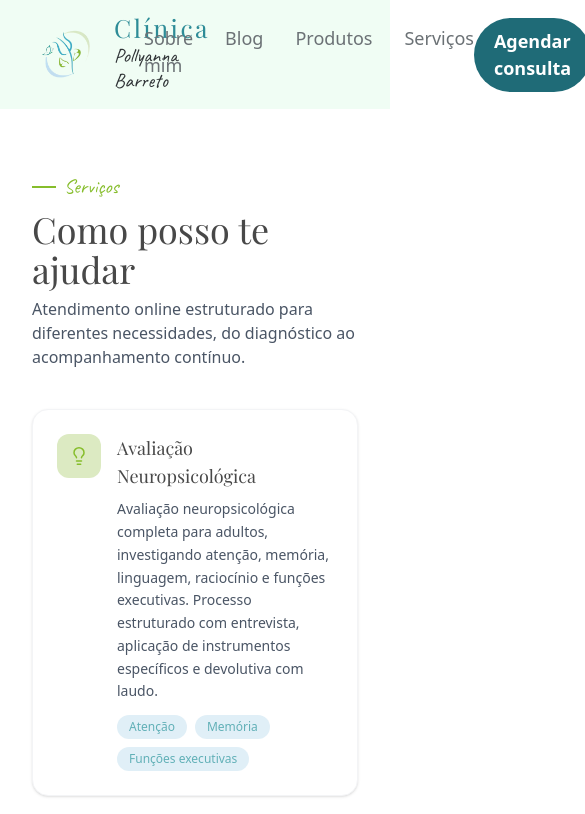
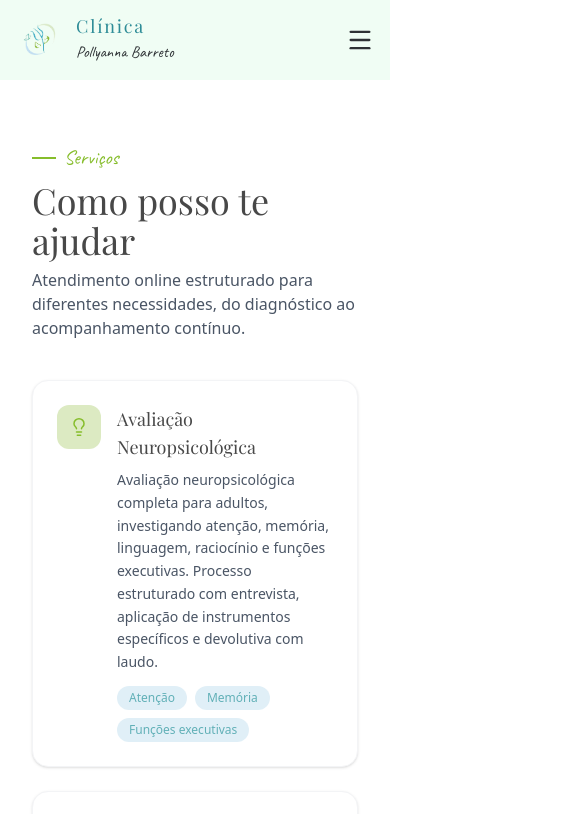
Before and after one commit to Soares431/clinica-loja-polly, a Next.js app: page / in a window 390 px wide. Shown: the top 814 px of the page, 585 px wide, since content can reach past the window. Built offline with nearby package versions, Linux system fonts and the light colour scheme; a web font is replaced by a local one.

Commit message:
feacture: versão head mobile

```diff
--- a/src/components/Header.tsx
+++ b/src/components/Header.tsx
@@ -1,40 +1,48 @@
 "use client";
 
+import { useState } from "react";
 import Image from "next/image";
 import Link from "next/link";
+import { Menu, X } from "lucide-react";
 import { NAV_LINKS } from "@/constants/navegation";
 import { usePathname } from "next/navigation";
 
 export default function Header() {
   const pathname = usePathname();
+  const [menuOpen, setMenuOpen] = useState(false);
   const logoImg = "/assets/image/logo-fundo.png";
+
   return (
-    <header className="flex items-center justify-between px-8 py-4 bg-white-soft">
+    <header className="relative bg-white-soft">
+      <div className="flex items-center justify-between px-4 sm:px-8 py-4">
+
         <div className="flex items-center gap-3">
           <Image
             src={logoImg}
             alt="Logo clinica"
             width={70}
             height={70}
-          className="border-2 brand-gray rounded-full object-cover"
+            className="w-12 h-12 sm:w-[70px] sm:h-[70px] border-2 brand-gray rounded-full object-cover"
           />
           <div className="leading-tight">
-          <p className="text-[25px] tracking-widest text-teal font-serif -mt-1">
+            <p className="text-lg sm:text-[25px] tracking-widest text-teal font-serif -mt-1">
               Clínica
             </p>
-          <p className="font-script text-[20px] text-ink">
+            <p className="font-script text-base sm:text-[20px] text-ink">
               Pollyanna Barreto
             </p>
           </div>
         </div>
 
-      <nav className="flex item-center gap-8 text-[18px] font-medium">
+
+        <nav className="hidden md:flex items-center gap-8 text-[18px] font-medium">
           {NAV_LINKS.map((link) => {
             const active = pathname === link.href;
             return (
               <Link
                 key={link.href}
                 href={link.href}
+                target={link.target}
                 className={`pb-1 border-b-2 transition-colors ${
                   active
                     ? "text-brand-teal border-brand-green"
@@ -47,12 +55,52 @@ export default function Header() {
           })}
         </nav>
 
+
         <Link
           href="/agendamento"
-        className="bg-brand-teal-deep text-white text-[18px] font-semibold px-5 py-2.5 rounded-full hover:opacity-90 transition"
+          className="hidden md:inline-block bg-brand-teal-deep text-white text-[18px] font-semibold px-5 py-2.5 rounded-full hover:opacity-90 transition"
         >
           Agendar consulta
         </Link>
+
+
+        <button
+          onClick={() => setMenuOpen((prev) => !prev)}
+          className="md:hidden text-ink"
+          aria-label="Abrir menu"
+        >
+          {menuOpen ? <X className="w-7 h-7" /> : <Menu className="w-7 h-7" />}
+        </button>
+      </div>
+
+
+      {menuOpen && (
+        <nav className="md:hidden flex flex-col gap-1 px-4 pb-4 bg-white-soft border-t border-gray-100">
+          {NAV_LINKS.map((link) => {
+            const active = pathname === link.href;
+            return (
+              <Link
+                key={link.href}
+                href={link.href}
+                target={link.target}
+                onClick={() => setMenuOpen(false)}
+                className={`py-3 text-base font-medium border-b border-gray-100 ${
+                  active ? "text-brand-teal" : "text-ink-soft"
+                }`}
+              >
+                {link.label}
+              </Link>
+            );
+          })}
+          <Link
+            href="/agendamento"
+            onClick={() => setMenuOpen(false)}
+            className="mt-3 text-center bg-brand-teal-deep text-white font-semibold px-5 py-2.5 rounded-full"
+          >
+            Agendar consulta
+          </Link>
+        </nav>
+      )}
     </header>
   );
 }
--- a/src/constants/navegation.ts
+++ b/src/constants/navegation.ts
@@ -1,11 +1,12 @@
 export interface NavLink {
   href: string;
   label: string;
+  target?: string;
 }
 
 export const NAV_LINKS: NavLink[] = [
-  {href: "https://psicologix.vercel.app/", label:"Sobre mim"},
-  { href: "/blog", label: "Blog" },
-  { href: "/loja", label: "Produtos" },
-  { href: "/servicos", label: "Serviços" },
+  {href: "https://psicologix.vercel.app/", label:"Pollyanna Barreto", target:"_bland"},
+  { href: "/blog", label: "Blog"},
+  { href: "/loja", label: "Produtos"},
+  { href: "/servicos", label: "Serviços"},
 ];
```
Lines whose indentation alone changed are shown as unchanged.
